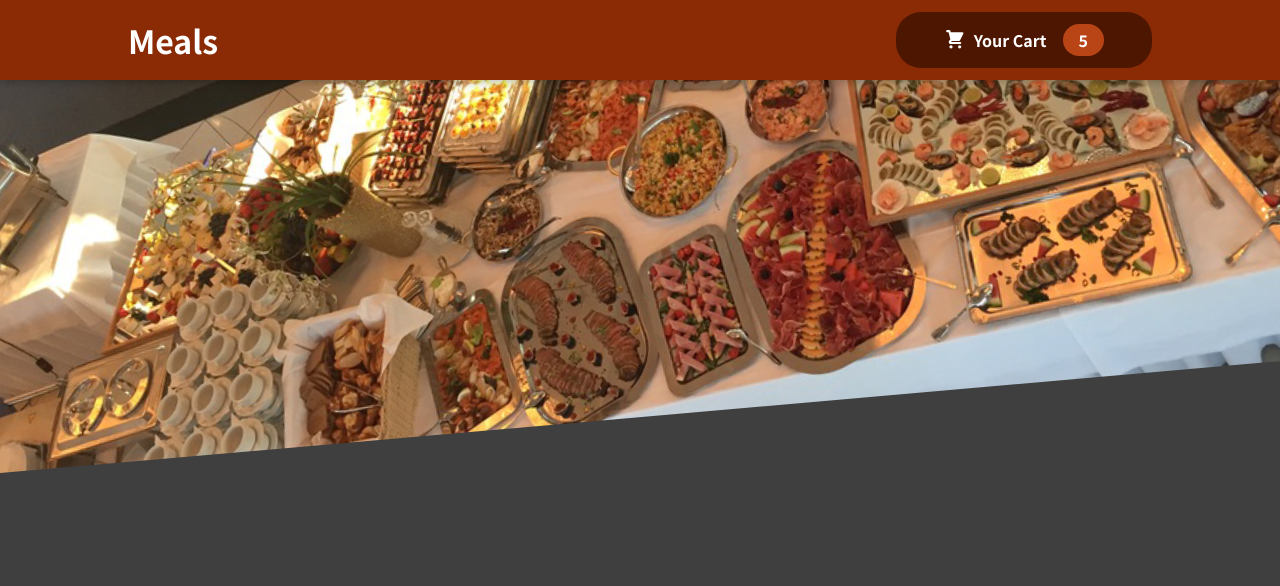
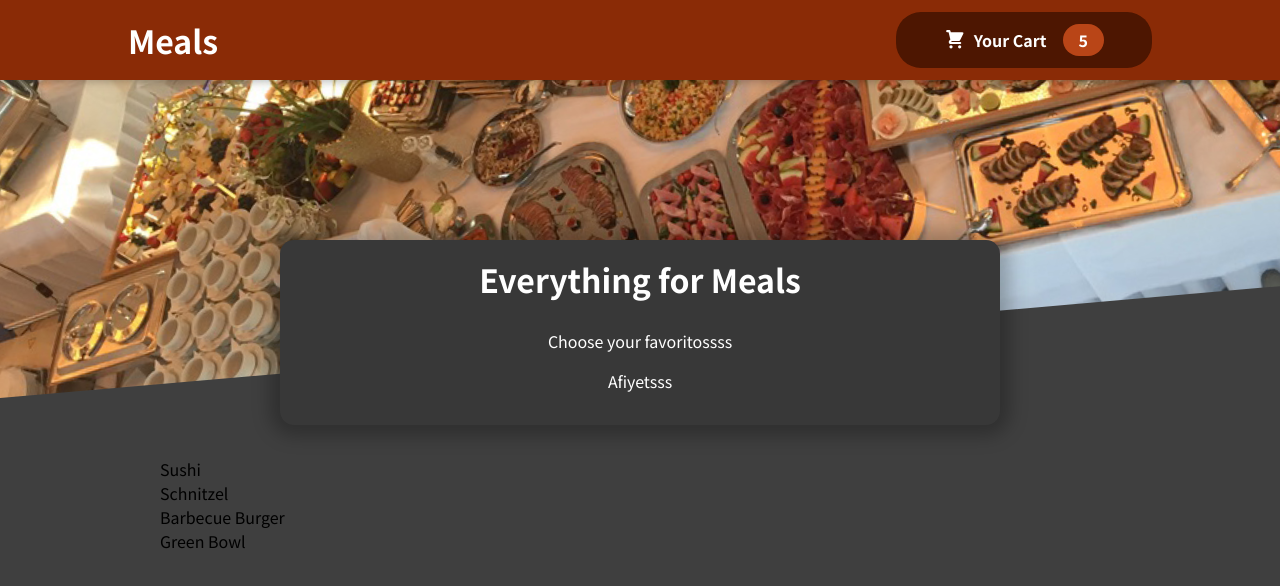
Before and after one commit to berkayyozayy/food-order, a React (Create React App) app: page / in a window 1280 px wide. Shown: the top 586 px of the page. Built offline with nearby package versions, Linux system fonts and the light colour scheme.

Commit message:
add meals

```diff
--- a/src/App.js
+++ b/src/App.js
@@ -1,11 +1,14 @@
 import { Fragment } from "react";
 import Header from "./components/Layout/Header";
+import Meals from "./components/Meals/Meals";
 
 function App() {
   return (
     <Fragment>
-      <h2>HELLOOO REACTTT!!!!</h2>
       <Header />
+      <main>
+        <Meals />
+      </main>
     </Fragment>
   );
 }
--- /dev/null
+++ b/src/components/Meals/AvailableMeals.js
@@ -0,0 +1,37 @@
+import classes from "./AvailableMeals.module.css";
+const DUMMY_MEALS = [
+  {
+    id: "m1",
+    name: "Sushi",
+    description: "Finest fish and veggies",
+    price: 22.99,
+  },
+  {
+    id: "m2",
+    name: "Schnitzel",
+    description: "A german specialty!",
+    price: 16.5,
+  },
+  {
+    id: "m3",
+    name: "Barbecue Burger",
+    description: "American, raw, meaty",
+    price: 12.99,
+  },
+  {
+    id: "m4",
+    name: "Green Bowl",
+    description: "Healthy...and green...",
+    price: 18.99,
+  },
+];
+const AvailableMeals = () => {
+  const mealsList = DUMMY_MEALS.map((meal) => <li>{meal.name}</li>);
+  return (
+    <section className={classes.meals}>
+      <ul>{mealsList}</ul>
+    </section>
+  );
+};
+
+export default AvailableMeals;
--- /dev/null
+++ b/src/components/Meals/AvailableMeals.module.css
@@ -0,0 +1,24 @@
+.meals {
+    max-width: 60rem;
+    width: 90%;
+    margin: 2rem auto;
+    animation: meals-appear 1s ease-out forwards;
+  }
+
+  .meals ul {
+    list-style: none;
+    margin: 0;
+    padding: 0;
+  }
+
+  @keyframes meals-appear {
+    from {
+      opacity: 0;
+      transform: translateY(3rem);
+    }
+
+    to {
+      opacity: 1;
+      transform: translateY(0);
+    }
+  }
--- /dev/null
+++ b/src/components/Meals/Meals.js
@@ -0,0 +1,14 @@
+import { Fragment } from "react";
+import MealsSummary from "./MealsSummary";
+import AvailableMeals from "./AvailableMeals";
+
+const Meals = () => {
+  return (
+    <Fragment>
+      <MealsSummary />
+      <AvailableMeals />
+    </Fragment>
+  );
+};
+
+export default Meals;
--- /dev/null
+++ b/src/components/Meals/MealsSummary.js
@@ -0,0 +1,13 @@
+import classes from "./MealsSummary.module.css";
+
+const MealsSummary = (props) => {
+  return (
+    <section className={classes.summary}>
+      <h2>Everything for Meals</h2>
+      <p>Choose your favoritossss</p>
+      <p>Afiyetsss</p>
+    </section>
+  );
+};
+
+export default MealsSummary;
--- /dev/null
+++ b/src/components/Meals/MealsSummary.module.css
@@ -0,0 +1,18 @@
+.summary {
+    text-align: center;
+    max-width: 45rem;
+    width: 90%;
+    margin: auto;
+    margin-top: -10rem;
+    position: relative;
+    background-color: #383838;
+    color: white;
+    border-radius: 14px;
+    padding: 1rem;
+    box-shadow: 0 1px 18px 10px rgba(0, 0, 0, 0.25);
+  }
+
+  .summary h2 {
+    font-size: 2rem;
+    margin-top: 0;
+  }
```
